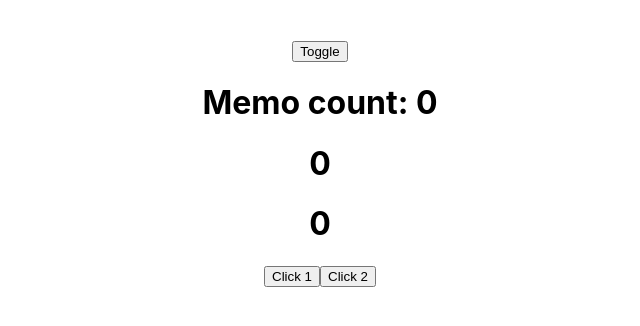
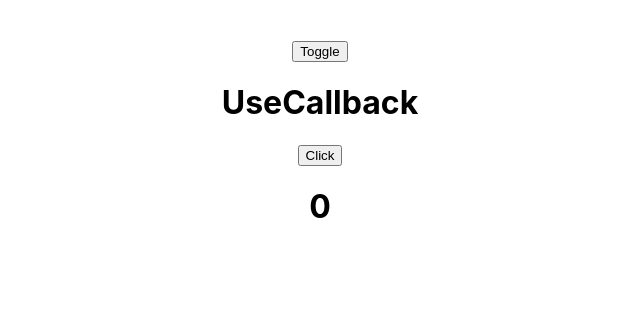
Before and after one commit to sontriplelift/react-app, a React (Create React App) app: page / in a window 1280 px wide. Both pictures are taken after a click on the button "Toggle". Shown: the top 326 px of the page, without its empty margins (320-960 px from the left). Built offline with nearby package versions, Linux system fonts and the light colour scheme.

Commit message:
useCallback

```diff
--- a/src/App.js
+++ b/src/App.js
@@ -1,16 +1,21 @@
 import './App.css';
-import { useState } from "react";
+import { useCallback, useState } from "react";
 import Content from './Content';
 import PreviewAvatar from './PreviewAvatar';
 import FakeChatApp from './FakeChatApp';
 import CountUseLayoutEffect from './CountUseLayoutEffect';
 import CountUseRef from './CountUseRef';
 import CountMemo from './CountMemo';
+import CountUseCallback from './CountUseCallback';
 
 function App() {
   const [show, setShow] = useState(false);
-  const [count1, setCount1] = useState(0);
+  const [count, setCount] = useState(0);
   const [count2, setCount2] = useState(0);
+
+  const handleIncrease = useCallback(() => {
+      setCount(prev => prev + 1);
+  }, []);
 
   return (
     <div className="App">
@@ -21,11 +26,14 @@ function App() {
       {/* {show && <CountUseLayoutEffect />} */}
       {/* {show && <CountUseRef />} */}
 
-      {show && <CountMemo count={count1}/>}
-      <h1>{count1}</h1>
+      {/* {show && <CountMemo count={count}/>}
+      <h1>{count}</h1>
       <h1>{count2}</h1>
-      <button onClick={() => setCount1(count1 + 1)}>Click 1</button>
-      <button onClick={() => setCount2(count2 + 1)}>Click 2</button>
+      <button onClick={() => setCount(count + 1)}>Click 1</button>
+      <button onClick={() => setCount2(count2 + 1)}>Click 2</button> */}
+
+      {show && <CountUseCallback onIncrease={handleIncrease}/>}
+      <h1>{count}</h1>
     </div>
   );
 }
--- /dev/null
+++ b/src/CountUseCallback.js
@@ -0,0 +1,13 @@
+import { memo } from "react";
+
+function CountMemo({ onIncrease }) {
+  console.log('re-render');
+  return (
+    <>
+      <h1>UseCallback</h1>
+      <button onClick={onIncrease}>Click</button>
+    </>
+  )
+}
+
+export default memo(CountMemo);
```
